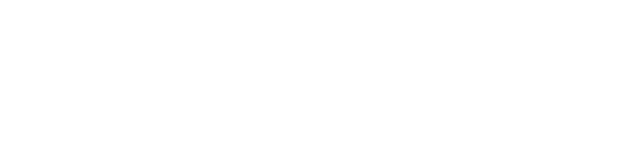
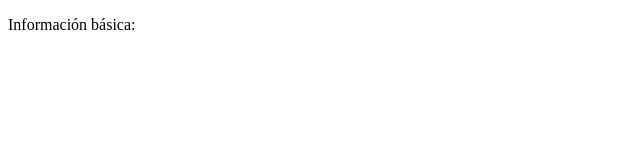
Before and after one commit to MaAnAlPi/Info, a plain HTML site: page Index.html in a window 1280 px wide. Shown: the whole page, without its empty margins (0-640 px from the left). Drawn offline with Linux system fonts and the light colour scheme.

Commit message:
Sincrinización

```diff
--- a/Index.html
+++ b/Index.html
@@ -7,6 +7,10 @@
     <title>Curriculum Mauro Alfonso</title>
 </head>
 <body>
-
+    <div class="container">
+        <div class="row">
+            <p>Información básica:</p>
+        </div>
+    </div>
 </body>
 </html>
```
